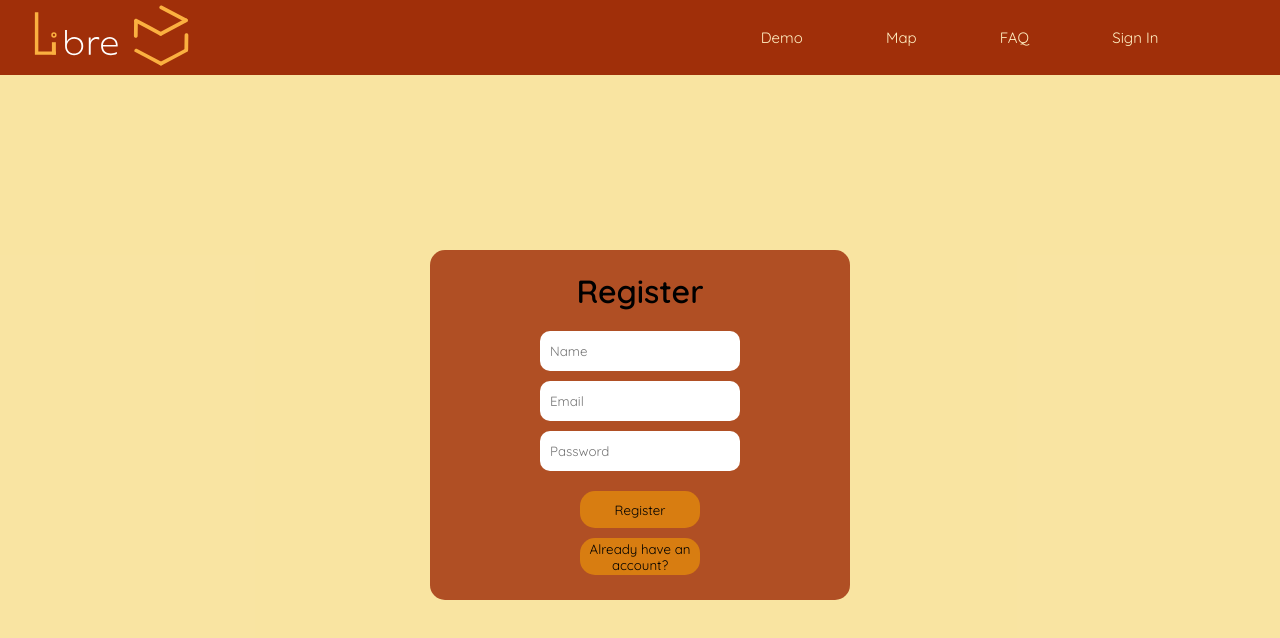
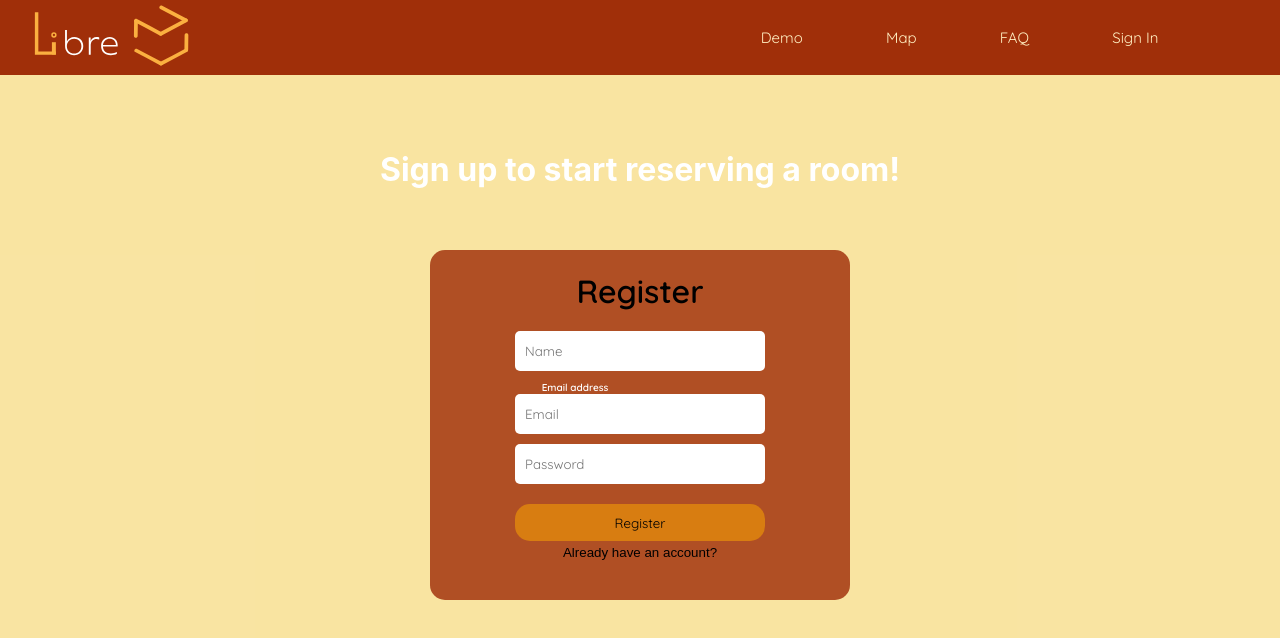
Before and after one commit to BillyMerchan/Libre, a React (Create React App) app in the folder Libre-Server/frontend/: page /register in a window 1280 px wide. Shown: the top 638 px of the page. Built offline with nearby package versions, Linux system fonts and the light colour scheme.

Commit message:
small css fixes

```diff
--- a/Libre-Server/frontend/src/routes/Register/Register.scss
+++ b/Libre-Server/frontend/src/routes/Register/Register.scss
@@ -14,6 +14,19 @@ $bg-alt:  #B14B2A;
     justify-content: center;
 }
 
+.prompt {
+  color: white;
+  position: absolute;
+  margin-top: 150px;
+  top: 0;
+}
+
+.inpLable {
+  color: white;
+  font-size: 10px;
+  margin: 0;
+  padding-right: 130px;
+}
 
 .RegisterWrap {
   background-color:  rgba(160, 47, 9, 0.818);
@@ -31,10 +44,19 @@ h1 {
   margin-bottom: 20px;
 }
 
+.buttSwitch {
+  border: none;
+  background: none;
+}
+
+.buttSwitch:hover{
+  cursor: pointer;
+}
+
 .InputR {
-  width: 200px;
+  width: 250px;
   height: 40px;
-  border-radius: 10px;
+  border-radius: 5px;
   border-style: none;
   padding: 10px;
   margin-bottom: 10px;
@@ -43,7 +65,7 @@ h1 {
 
 .buttR {
   border-radius: 15px;
-  width: 120px;
+  width: 250px;
   height: 37px;
   padding: 3px;
   margin-top: 10px;
--- a/Libre-Server/frontend/src/routes/Register/Register.tsx
+++ b/Libre-Server/frontend/src/routes/Register/Register.tsx
@@ -36,6 +36,7 @@ function Register() {
     <div>
       <NavBar></NavBar>
       <div className="BackgroundRegister" data-testid="register">
+      <h1 className = "prompt"> Sign up to start reserving a room! </h1>
         <div className="RegisterWrap">
           <h1>Register</h1>
           <form onSubmit={registerUser} data-testid="registerForm">
@@ -47,6 +48,7 @@ function Register() {
               placeholder="Name"
             />
             <br />
+            <h2 className = "inpLable">Email address</h2>
             <input
               className="InputR"
               value={email}
@@ -65,7 +67,7 @@ function Register() {
             <br />
             <input className="buttR" type="submit" value="Register"/>
           </form>
-          <button className="buttR" onClick={() => navigate("/signIn")}>Already have an account?</button>
+          <button className="buttSwitch" onClick={() => navigate("/signIn")}>Already have an account?</button>
         </div>
       </div>
     </div>
--- a/Libre-Server/frontend/src/routes/SignIn/SignIn.scss
+++ b/Libre-Server/frontend/src/routes/SignIn/SignIn.scss
@@ -85,6 +85,11 @@ $bg-alt:  #B14B2A;
   transition: 0.5;
 }
 
+.buttSwitch {
+  border: none;
+  background: none;
+}
+
 .buttL:hover {
   opacity: 0.8;
 }
--- a/Libre-Server/frontend/src/routes/SignIn/SignIn.tsx
+++ b/Libre-Server/frontend/src/routes/SignIn/SignIn.tsx
@@ -59,7 +59,7 @@ export default function SignIn() {
             <br />
             <input className="buttL" type="submit" value="Login" />
           </form>
-          <button className="buttL" onClick={() => navigate("/register")}>Register</button>
+          <button className="buttSwitch" onClick={() => navigate("/register")}>Register</button>
         </div>
       </div>
     </div>
```
Also changed, not shown: 1 other file (tests, documents, lock files or other folders).
